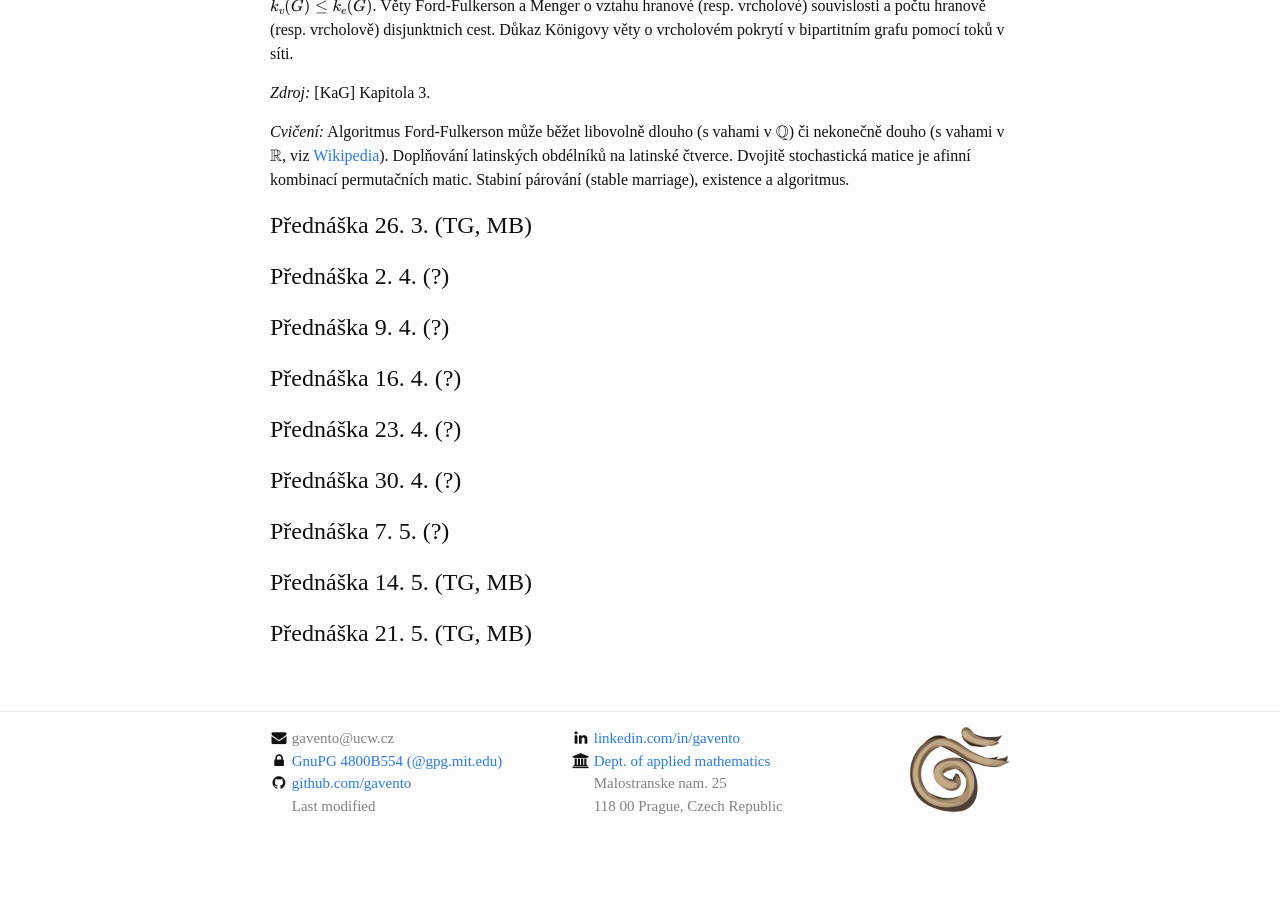
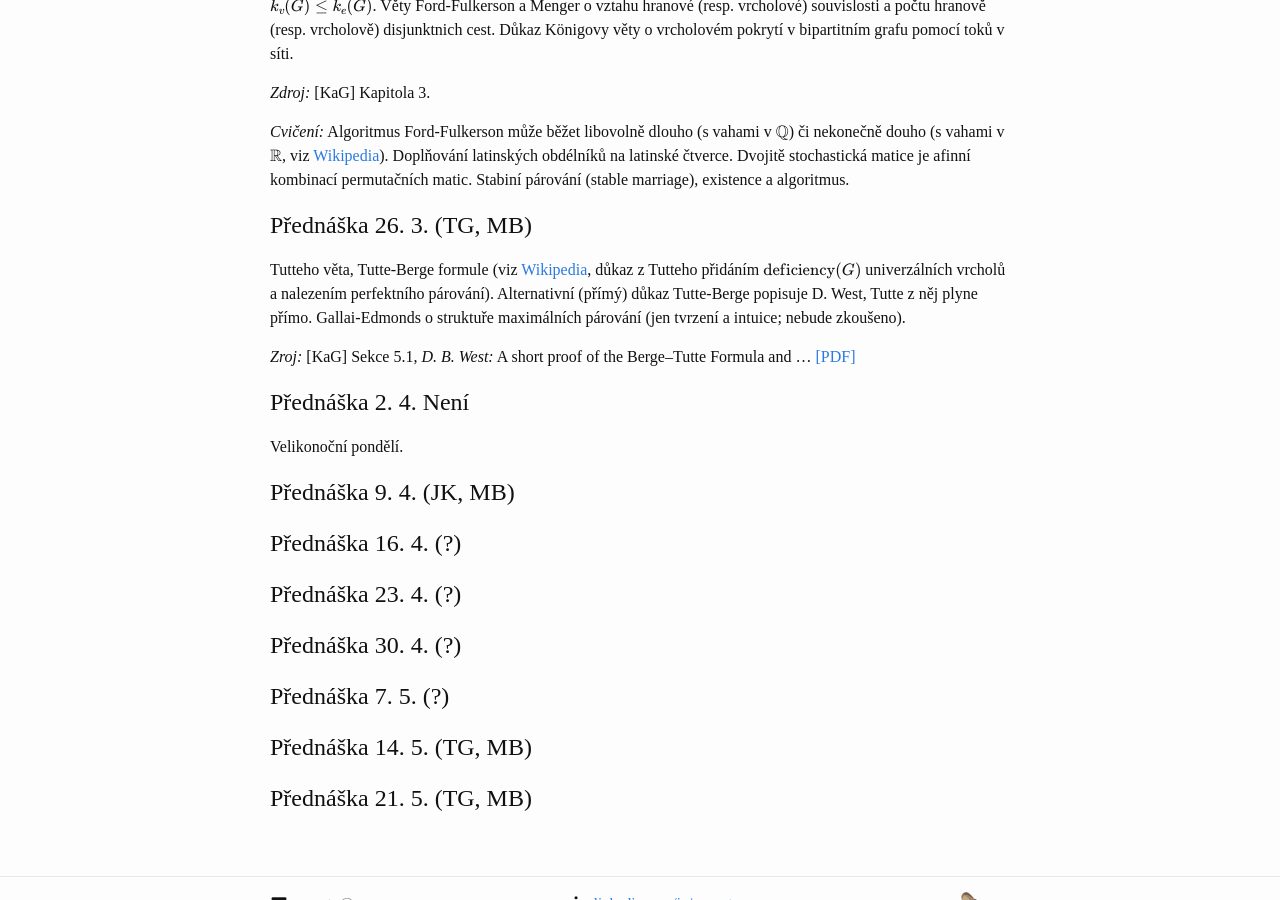
Before and after one commit to gavento/gavento.github.io, a Jekyll site: the page built from vyuka/18LS-KGM.md, in a window 1280 px wide and 900 px high, scrolled down 1278 px. Built offline with Jekyll 4.4.1, drawn with Linux system fonts in a browser that asks for light colours; formulas are drawn with MathJax 3; before the commit the page ends 2125 px from its top, so only the background shows below that.

Commit message:
Update lecture

```diff
--- a/vyuka/18LS-KGM.md
+++ b/vyuka/18LS-KGM.md
@@ -52,9 +52,17 @@ Důkaz Königovy věty o vrcholovém pokrytí v bipartitním grafu pomocí toků
 
 ### Přednáška 26. 3. (TG, MB)
 
-### Přednáška 2. 4. (?)
+Tutteho věta, Tutte-Berge formule (viz [Wikipedia](https://en.wikipedia.org/wiki/Tutte%E2%80%93Berge_formula), důkaz z Tutteho přidáním $$\text{deficiency}(G)$$ univerzálních vrcholů a nalezením perfektního párování).
+Alternativní (přímý) důkaz Tutte-Berge popisuje D. West, Tutte z něj plyne přímo.
+Gallai-Edmonds o struktuře maximálních párování (jen tvrzení a intuice; nebude zkoušeno).
 
-### Přednáška 9. 4. (?)
+*Zroj:* [KaG] Sekce 5.1, *D. B. West:* A short proof of the Berge–Tutte Formula and ... [[PDF]](http://www.cse.iitd.ernet.in/~naveen/courses/CSL851/galledm.pdf)
+
+### Přednáška 2. 4. Není
+
+Velikonoční pondělí.
+
+### Přednáška 9. 4. (JK, MB)
 
 ### Přednáška 16. 4. (?)
 
```
